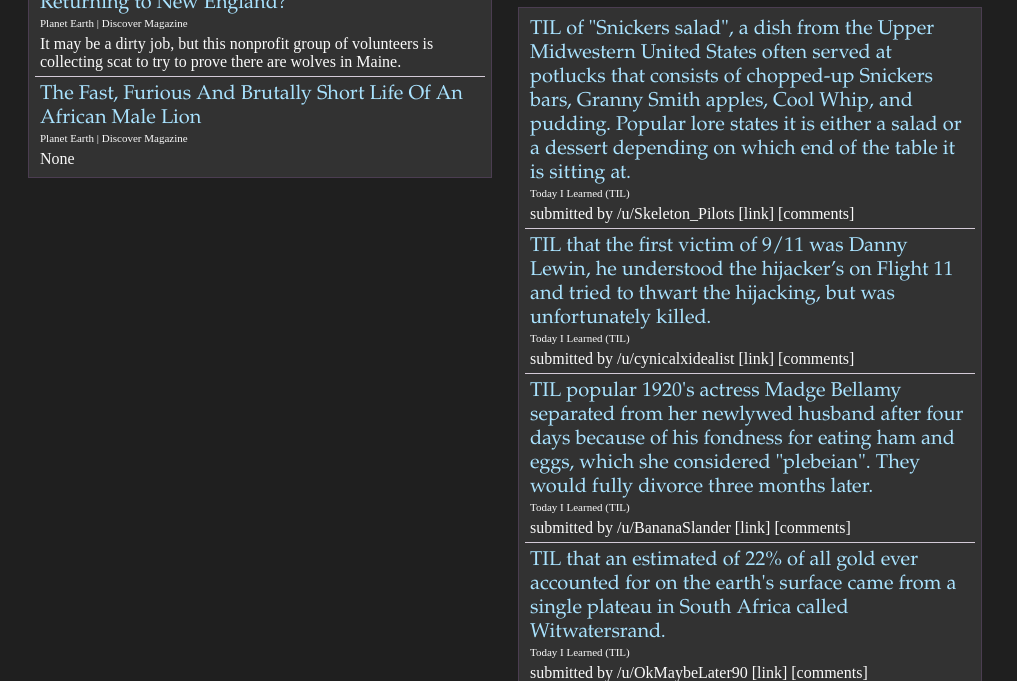
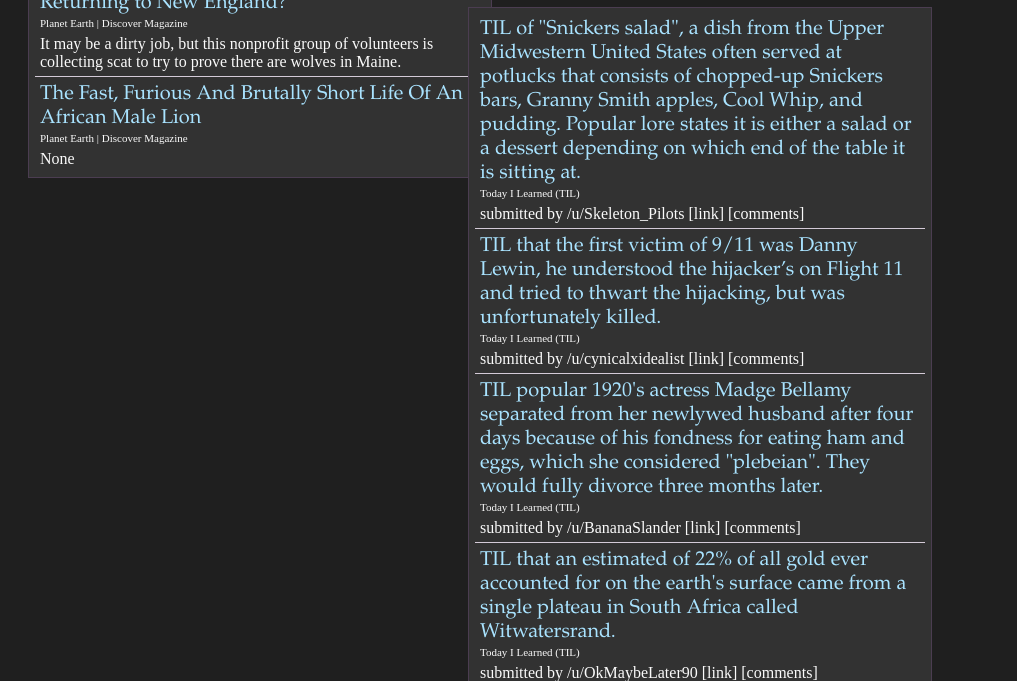
Before and after one commit to regstuff/git-news, a plain HTML site: page index.html in a window 1280 px wide. Shown: the part 731-1412 px from the top of the page, without its empty margins (0-1017 px from the left). Drawn offline with nearby package versions, Linux system fonts and the light colour scheme.

Commit message:
Update style.css

```diff
--- a/style.css
+++ b/style.css
@@ -8,7 +8,7 @@ html { color: #FAFAFA; background: #1F1F1F !important; }body { background-color:
 .itemPublisher{font-size:11px;color:#FAFAFA; margin: 0px 0px 6px 0; display: block;}
 .itemAuthor{font-size:11px;color:#FAFAFA; text-align: right}
 .cardContainer{}
-.rssColumn{display:inline-block; margin: 5px 20px 5px 20px; max-width:450px; vertical-align: top;}
+.rssColumn{display:inline-block; margin: 5px 20px 5px 20px; max-width:400px; vertical-align: top;}
 
 /*a { color: #FAFAFA; }::-webkit-scrollbar-track-piece { background-color: rgba(255, 255, 255, 0.2) !important; }::-webkit-scrollbar-track { background-color: rgba(255, 255, 255, 0.3) !important; }::-webkit-scrollbar-thumb { background-color: rgba(255, 255, 255, 0.5) !important; }embed[type="application/pdf"] { filter: invert(90%); }
 
```
